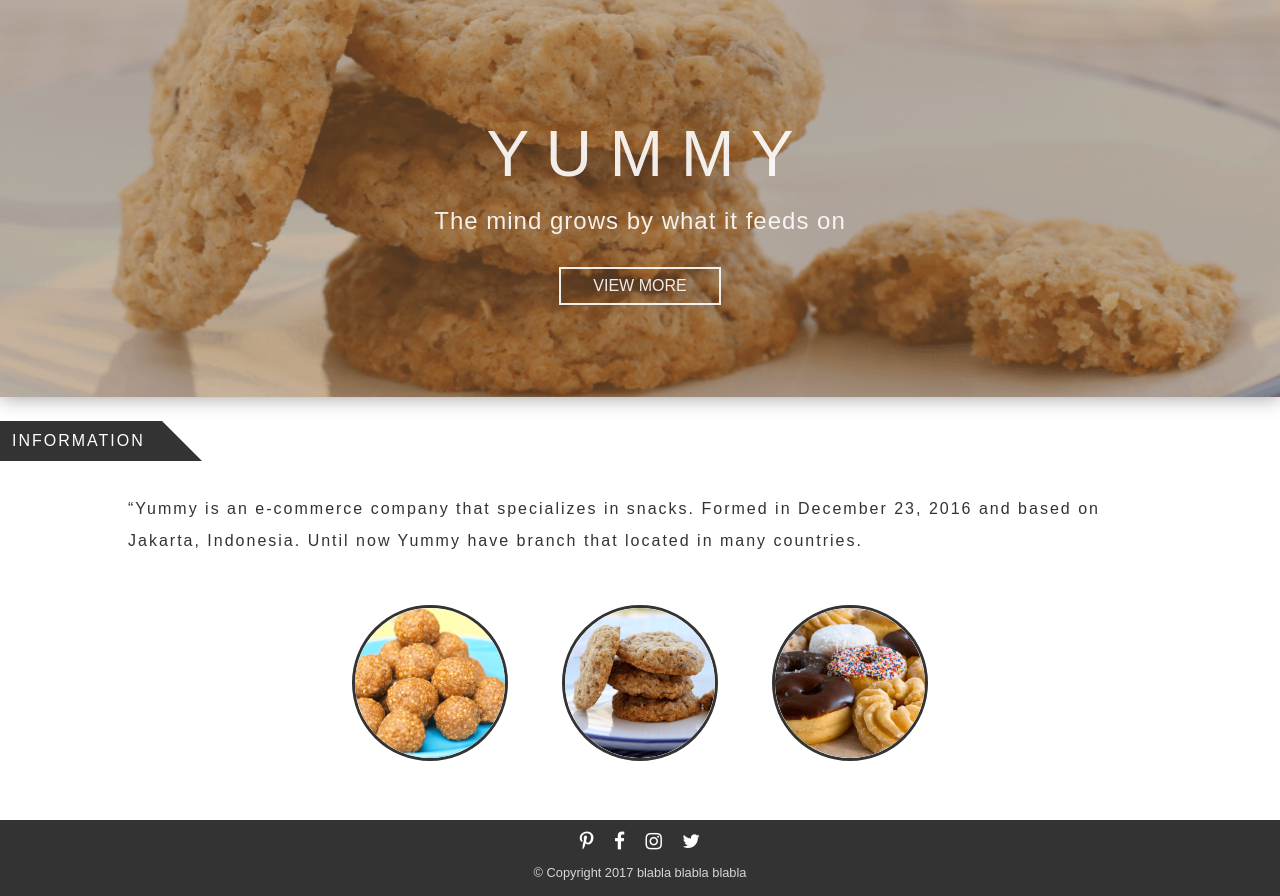
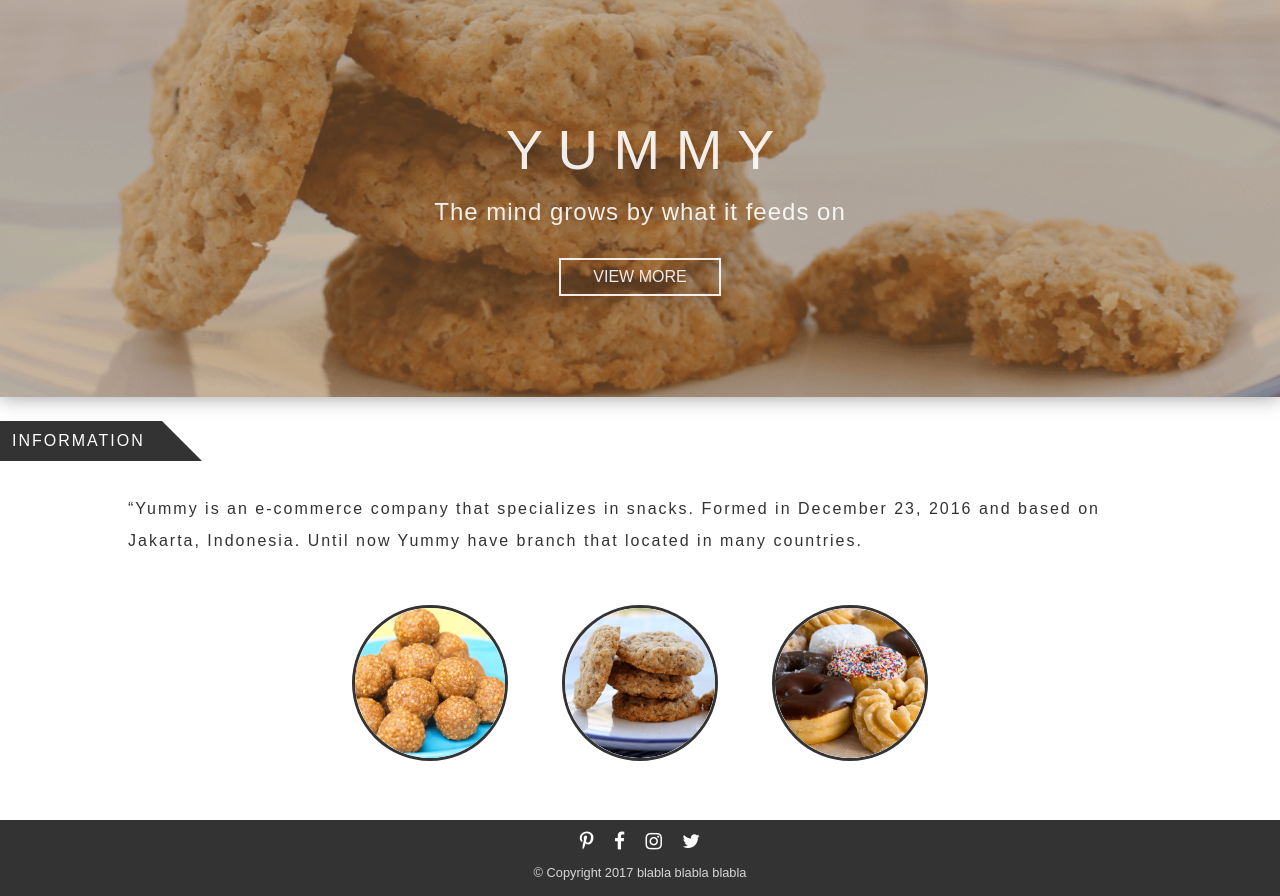
Before and after one commit to williamchanrico/hci-final-class-project, a plain HTML site: page index.html in a window 1280 px wide. Shown: the part 49-945 px from the top of the page. Drawn offline with Linux system fonts and the light colour scheme.

Commit message:
fixed header font-size

```diff
--- a/assets/css/style.css
+++ b/assets/css/style.css
@@ -10,7 +10,7 @@ html, body {
 header {
 	position: absolute;
 	width: 100%;
-	min-width: 375px;
+	min-width: 275px;
 	color: white;
 	text-align: center;
 	z-index: 1;
@@ -20,7 +20,7 @@ header {
 	opacity: 0.9;
 	display: block;
 	margin-top: 120px;
-	font-size: 4em;
+	font-size: 3.5em;
 }
 
 #header-description {
```
